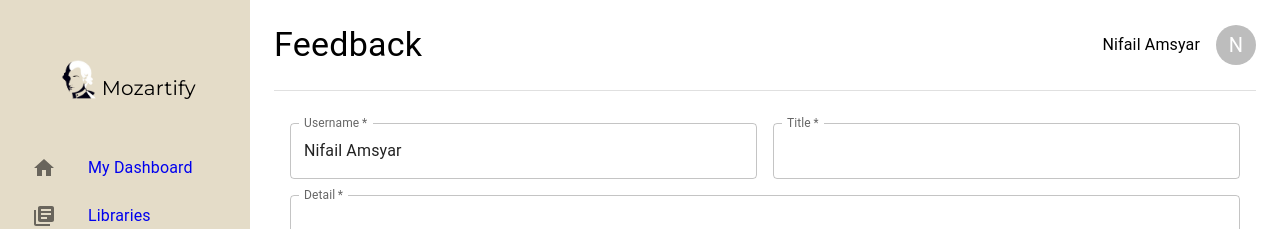
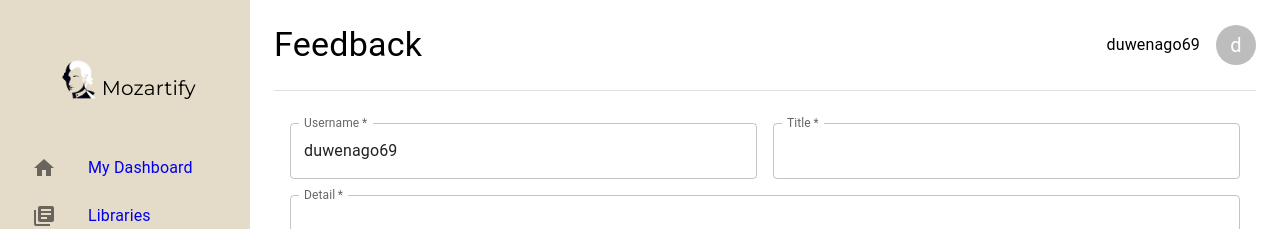
Before and after one commit to amrimran/mozartify, a React (Vite) app: page /customer-inbox/customer-add-new-feedback in a window 1280 px wide. Shown: the top 229 px of the page. Built offline with nearby package versions, Linux system fonts and the light colour scheme.

Commit message:
Update CustomerAddNewFeedback.jsx

```diff
--- a/src/CustomerAddNewFeedback.jsx
+++ b/src/CustomerAddNewFeedback.jsx
@@ -35,8 +35,9 @@ const GlobalStyle = createGlobalStyle`
 `;
 
 export default function CustomerAddNewFeedback() {
+  const userId = "6663a93dd0f65edd4857eb95"; // Placeholder user ID
   const [formData, setFormData] = useState({
-    username: "Nifail Amsyar",
+    username: "duwenago69",
     title: "",
     detail: "",
     attachment: null,
@@ -57,22 +58,27 @@ export default function CustomerAddNewFeedback() {
     data.append("username", formData.username);
     data.append("title", formData.title);
     data.append("detail", formData.detail);
+    data.append("user_id", userId); // Add user_id to the form data
+
     if (formData.attachment) {
       data.append("attachment", formData.attachment, formData.attachment.name);
     }
 
     try {
-      const response = await axios.post("http://localhost:3003/api/feedback", data, {
-        headers: {
+      const response = await axios.post(
+        "http://localhost:3003/api/feedback",
+        data,
+        {
+          headers: {
             "Content-Type": "multipart/form-data",
-        },
-    });
+          },
+        }
+      );
       console.log("Feedback submitted:", response.data);
     } catch (error) {
       console.error("There was an error submitting the feedback!", error);
     }
   };
-
 
   const navigationItems = [
     { path: "/customer-homepage", label: "My Dashboard", icon: <HomeIcon /> },
```
